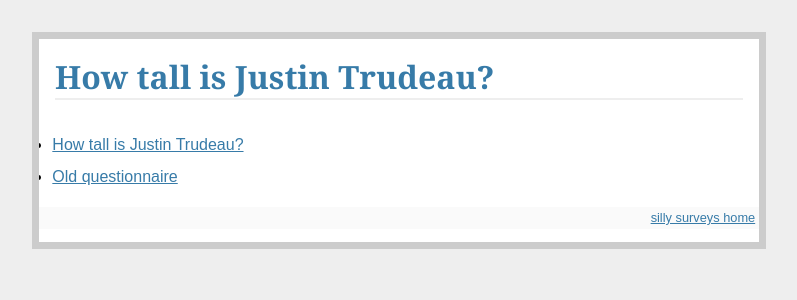
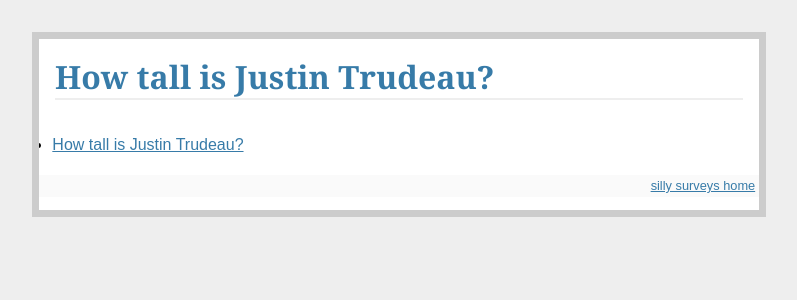
Before and after one commit to majorgowan/How-Tall-Is-Justin-Trudeau, a Flask app: page / in a window 1280 px wide. Shown: the top 300 px of the page, without its empty margins (241-1038 px from the left). Run offline with Flask 2, Linux system fonts and the light colour scheme.

Commit message:
nothing really, took out link to "old questionnaire" from "main menu"

```diff
--- a/templates/menu.html
+++ b/templates/menu.html
@@ -3,7 +3,7 @@
   <div class=menu>
       <ul>
           <li> <a href={{ url_for('how_tall_is') }}>How tall is Justin Trudeau?</a>
-          <li> <a href={{ url_for('questionnaire') }}>Old questionnaire</a>
+          <!--          <li> <a href={{ url_for('questionnaire') }}>Old questionnaire</a> -->
       </ul>
   </div>
 {% endblock %}
```
